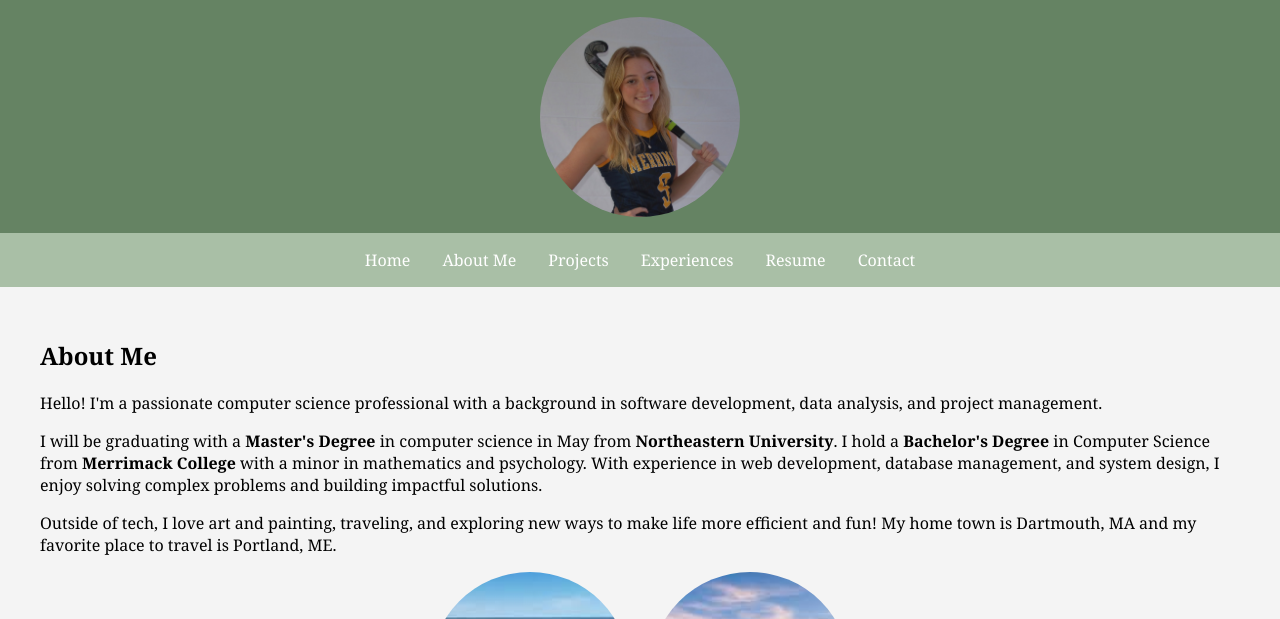
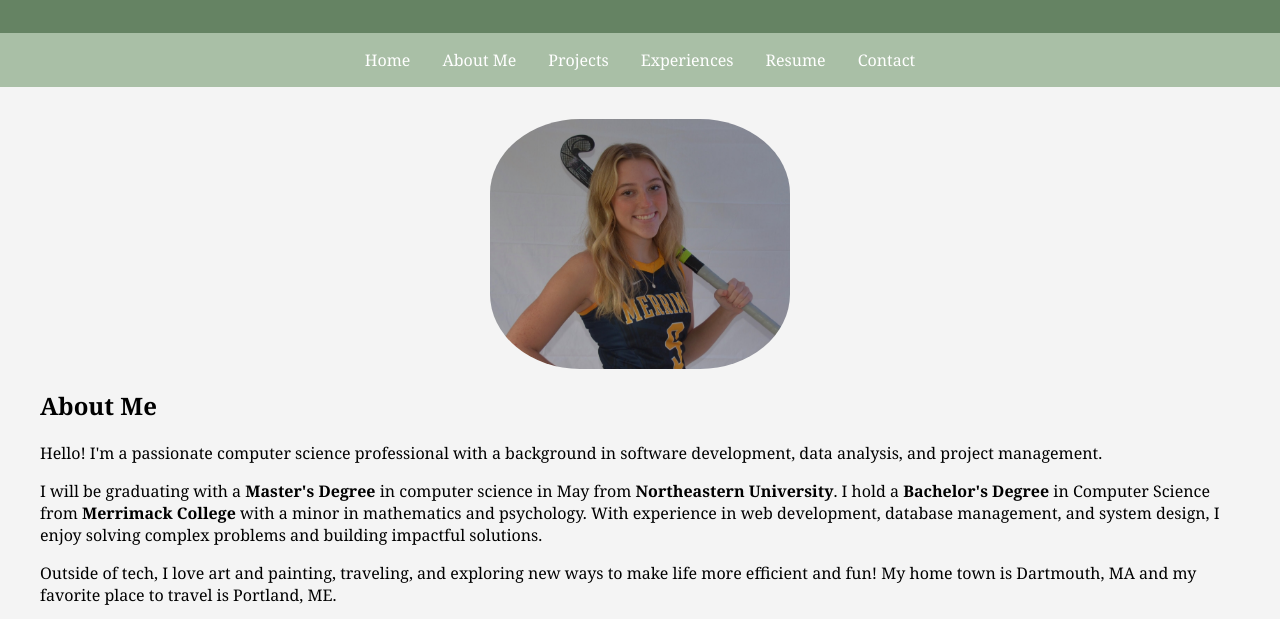
Before and after one commit to oneilKat/personal_page_oneilK, a plain HTML site: page about.html in a window 1280 px wide. Shown: the part 138-757 px from the top of the page. Drawn offline with Linux system fonts and the light colour scheme.

Commit message:
Fixed Image

```diff
--- a/about.html
+++ b/about.html
@@ -12,9 +12,6 @@
   <header>
     <h1>Welcome to My Personal Site!</h1>
     <h2>Kathryn O'Neil</h2>
-    <div class="profile-pic-container">
-      <img src="profilepicture.jpg" alt="ProfileKONeil" class="profile-pic">
-    </div>
   </header>
 
   <nav>
@@ -28,6 +25,9 @@
 
   <main>
     <section id="about">
+      <div class="profile-pic-container">
+        <img src="profilepicture.jpg" alt="ProfileKONeil" class="profile-pic">
+      </div>
       <h2>About Me</h2>
       <p>Hello! I'm a passionate computer science professional with a background in software development, data analysis, and project management.</p>
       <p>I will be graduating with a <b>Master's Degree</b> in computer science in May from <b>Northeastern University</b>. I hold a
--- a/style.css
+++ b/style.css
@@ -81,9 +81,9 @@ body {
   }
 
   .profile-pic {
-    width: 200px;
-    height: 200px;
-    border-radius: 50%;
+    width: 300px;
+    height: 250px;
+    border-radius: 30%;
     object-fit: cover;
   }
 
```
Also changed, not shown: contact.html (+0 -3 lines), experiences.html (+0 -3 lines), index.html (+0 -3 lines), projects.html (+0 -3 lines), resume.html (+0 -3 lines).
